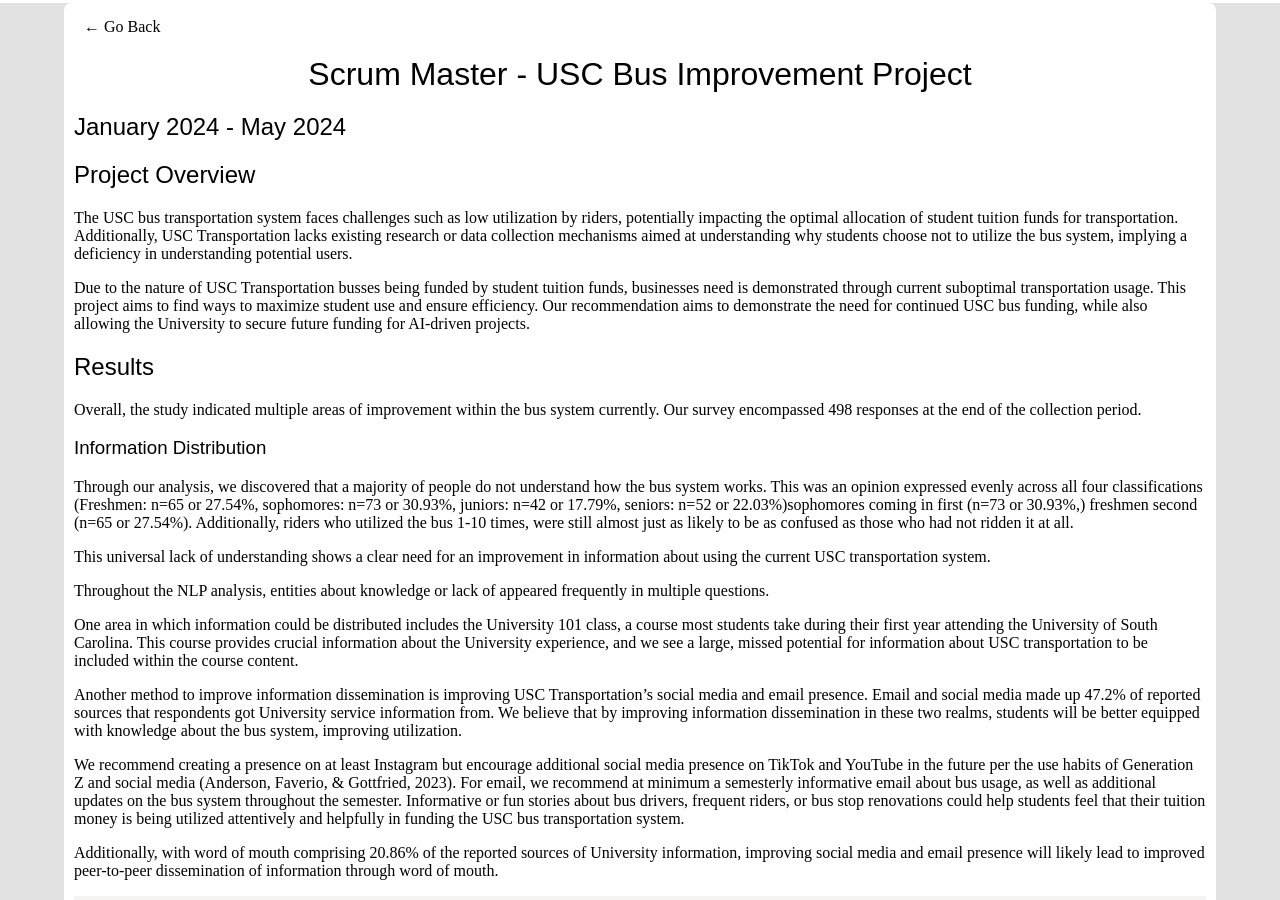
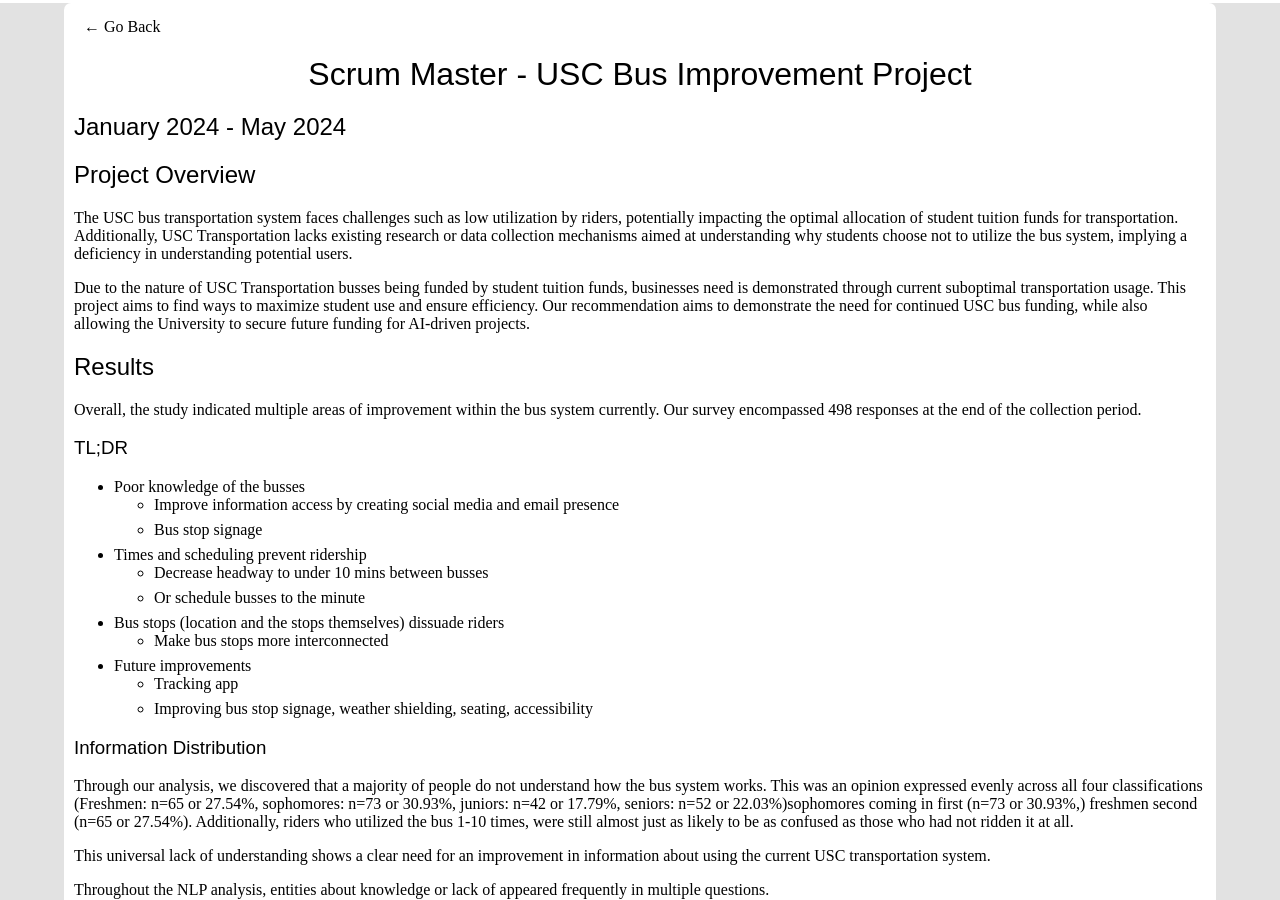
Before and after one commit to hanaEdonnelly/hana.gallery, a Jekyll site: the page built from _projects/5bus-system.md, in a window 1280 px wide and 900 px high. Built offline with Jekyll 4.4.1, drawn with Linux system fonts in a browser that asks for light colours; some web fonts are replaced.

Commit message:
Updated bus system info

```diff
--- a/_projects/4bus-system.md
+++ b/_projects/5bus-system.md
@@ -13,6 +13,19 @@
 
 ## Results
 Overall, the study indicated multiple areas of improvement within the bus system currently. Our survey encompassed 498 responses at the end of the collection period.
+
+### TL;DR
+* Poor knowledge of the busses
+    * Improve information access by creating social media and email presence
+    * Bus stop signage
+* Times and scheduling prevent ridership
+    * Decrease headway to under 10 mins between busses
+    * Or schedule busses to the minute
+* Bus stops (location and the stops themselves) dissuade riders
+    * Make bus stops more interconnected
+* Future improvements
+    * Tracking app
+    * Improving bus stop signage, weather shielding, seating, accessibility
 
 ### Information Distribution
 Through our analysis, we discovered that a majority of people do not understand how the bus system works. This was an opinion expressed evenly across all four classifications (Freshmen: n=65 or 27.54%, sophomores: n=73 or 30.93%, juniors: n=42 or 17.79%, seniors: n=52 or 22.03%)sophomores coming in first (n=73 or 30.93%,) freshmen second (n=65 or 27.54%). Additionally, riders who utilized the bus 1-10 times, were still almost just as likely to be as confused as those who had not ridden it at all.
```
Also changed, not shown: _projects/4autism-chatbot.md (renamed from _projects/5autism-chatbot.md), 5 other files.
